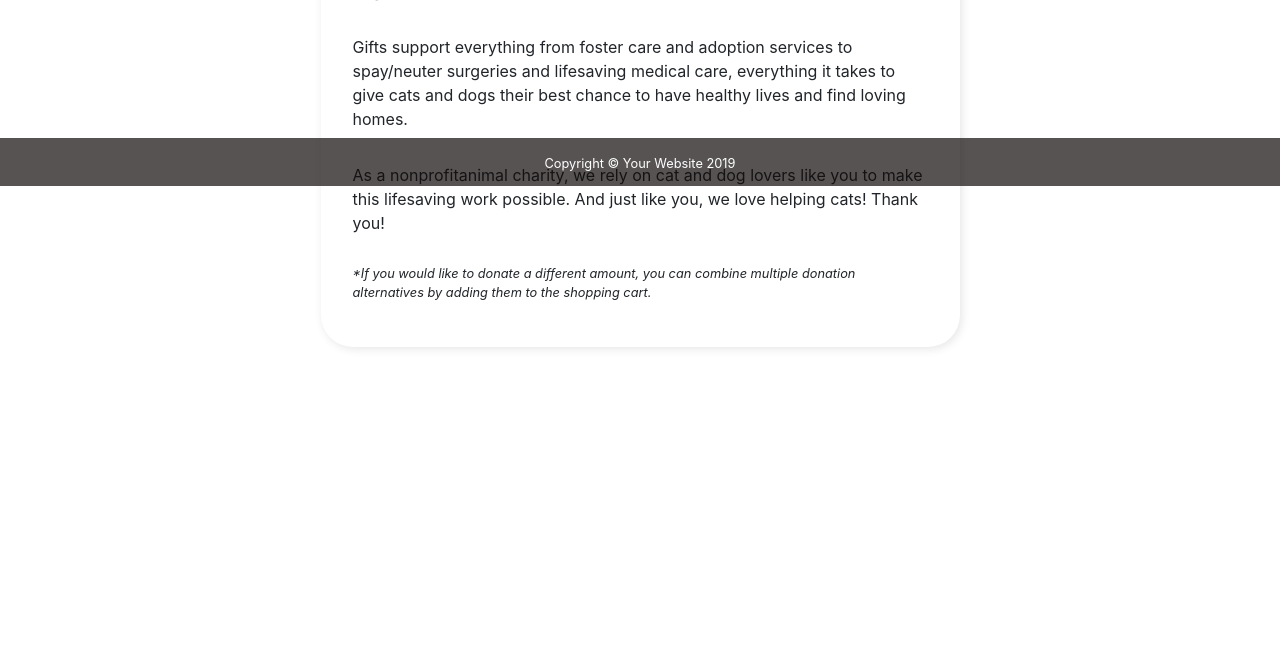
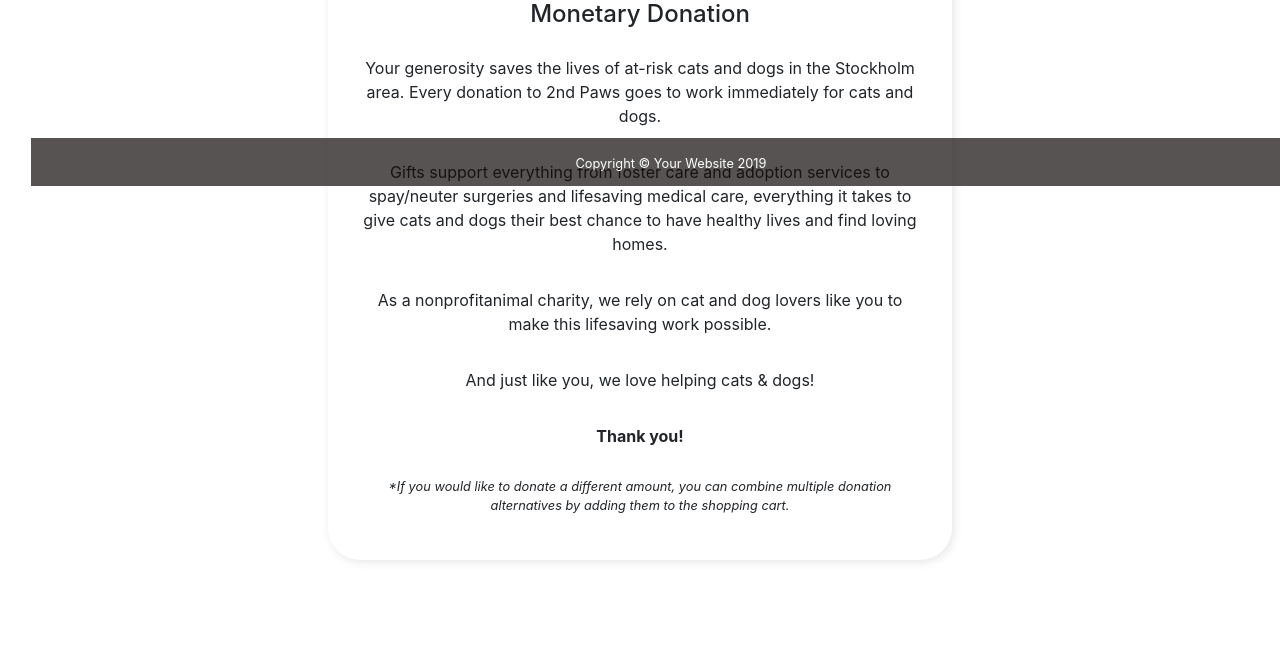
Before and after one commit to 3PU/2nd-paw, a Django app: a page that uses products/templates/donation.html in a window 1280 px wide. Shown: the part 614-1270 px from the top of the page. Before the commit the page ends 963 px from the top, so only its background shows below. Run offline with Django 3.2, Linux system fonts and the light colour scheme; data that the repository does not hold is empty; some libraries are stand-ins or nearby versions.

Commit message:
Updated image link and description text

```diff
--- a/products/templates/donation.html
+++ b/products/templates/donation.html
@@ -6,10 +6,14 @@
 
 {% block page_content %}
     <div class="products-container">
+        <div class="col text-center">
+            <h2>Support Our Work</h2>
+            <hr>
+        <div>
         <div class="row justify-content-center">
             <div class="col-xs-12 col-sm-8 col-lg-6 col-xl-6 card">
                 <div>
-                    <img class="product-image" src="{% static 'img/cat_dog_vet.jpg' %}"></img>
+                    <img class="product-image rounded" src="{% static 'img/veterinarian.jpg' %}"></img>
                 </div>
                 <div class="product-text-container">
                 <h4>Monetary Donation</h4>
@@ -19,7 +23,9 @@
                    surgeries and lifesaving medical care, everything it takes to give cats and dogs
                    their best chance to have healthy lives and find loving homes.</p>
                 <p>As a nonprofitanimal charity, we rely on cat and dog lovers like you to make this lifesaving
-                   work possible. And just like you, we love helping cats! Thank you!</p>
+                   work possible.</p>
+                <p>And just like you, we love helping cats & dogs!</p>
+                <p><strong>Thank you!</strong></p>
 
                 {% for donation in donations %}
                     <div class="d-inline-block">
```
